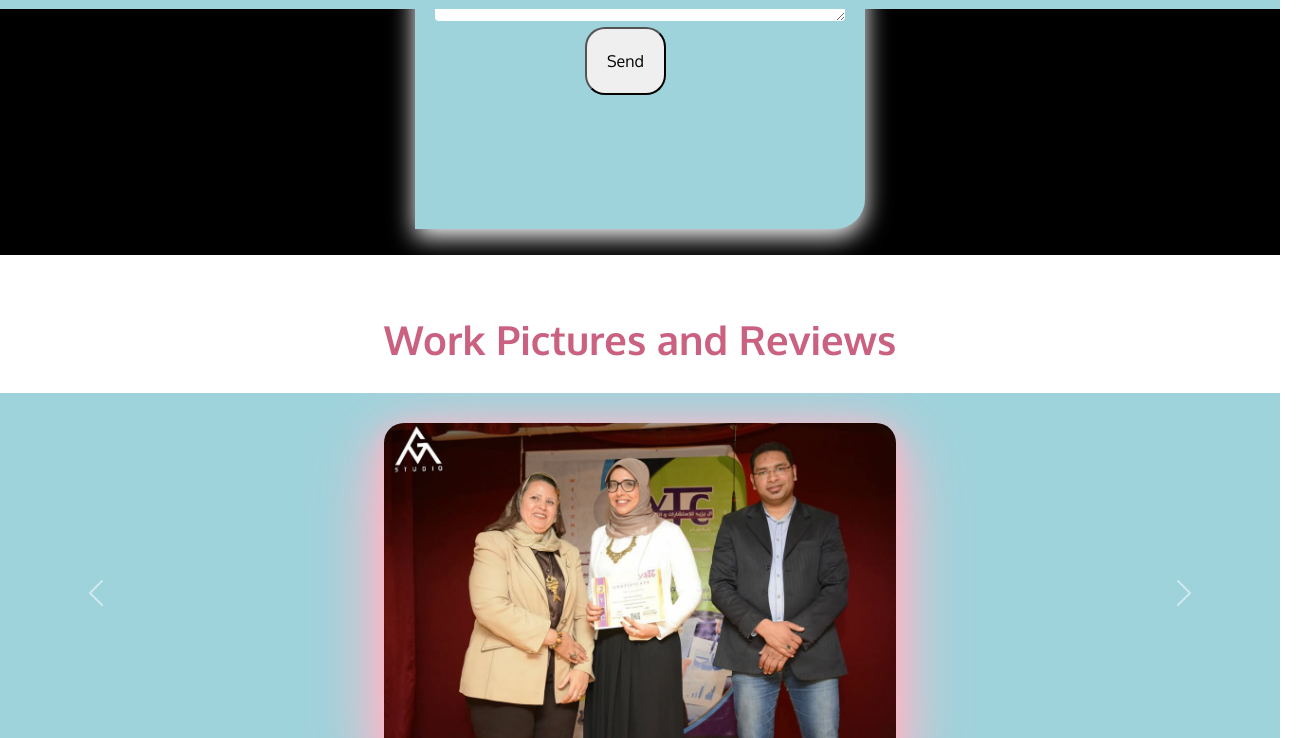
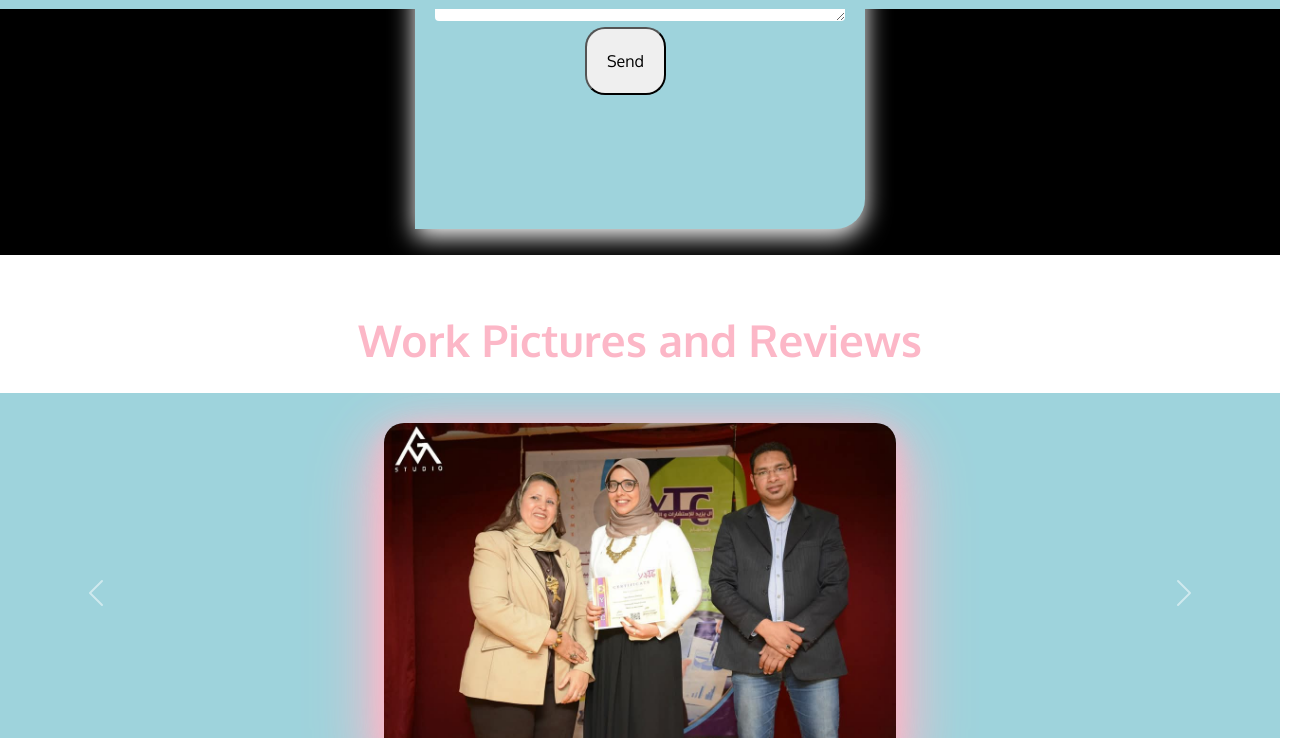
Before and after one commit to engsaraelmasry/portfolio, a plain HTML site: page index.html in a window 1280 px wide. In both pictures the pointer is over the element "Work Pictures and Reviews". Shown: the part 4062-4800 px from the top of the page, 1311 px wide, since content can reach past the window. Drawn offline with nearby package versions, Linux system fonts and the light colour scheme.

Commit message:
Update style.css

```diff
--- a/style.css
+++ b/style.css
@@ -520,7 +520,7 @@ nav #logo:hover{
     margin: 30px;
     transition: all 2s;
 }
-.about h1:hover{
+#reviews h1:hover{
     color: var(--hoverColor);
     scale: 1.1;
 }
```
